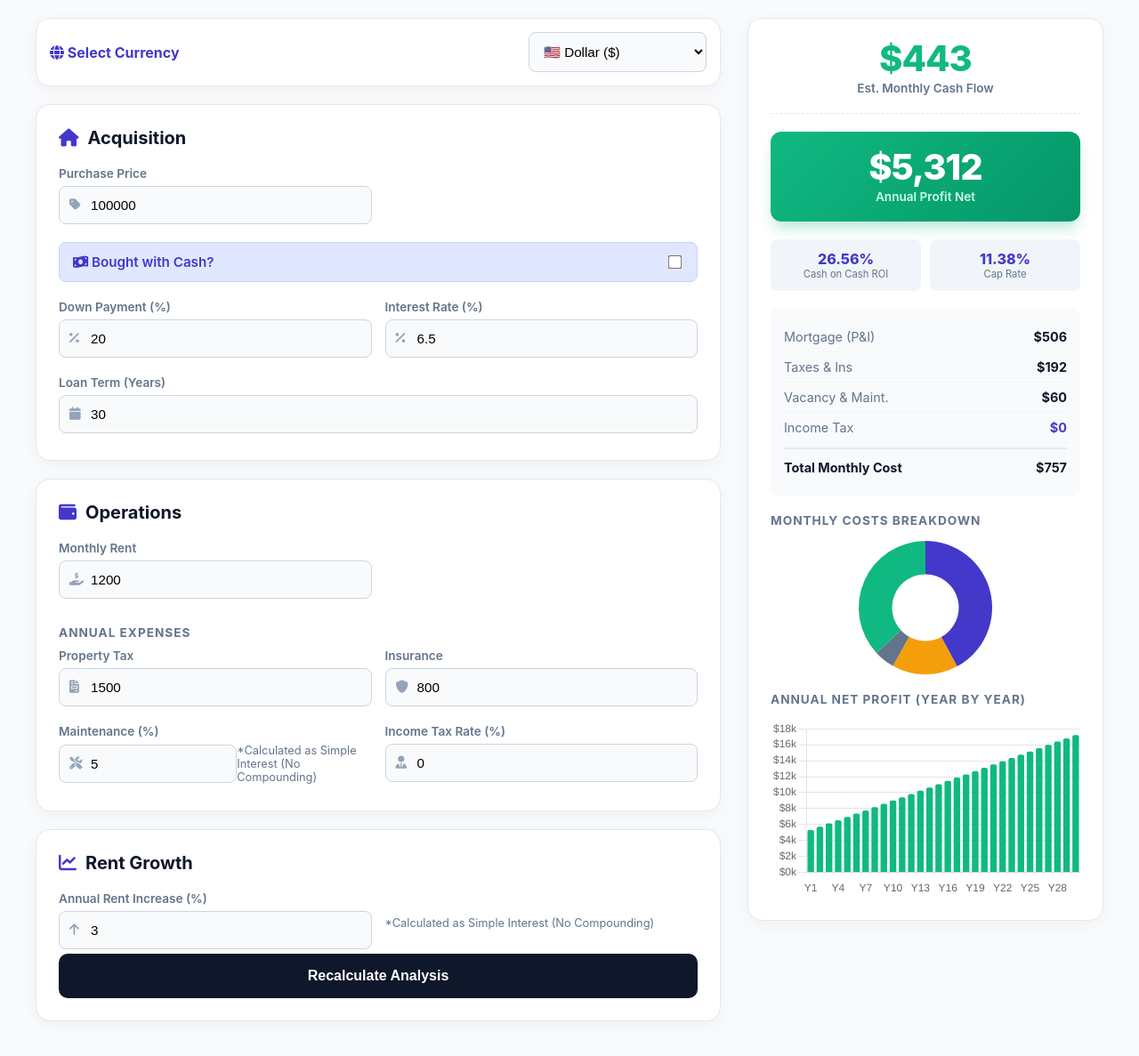
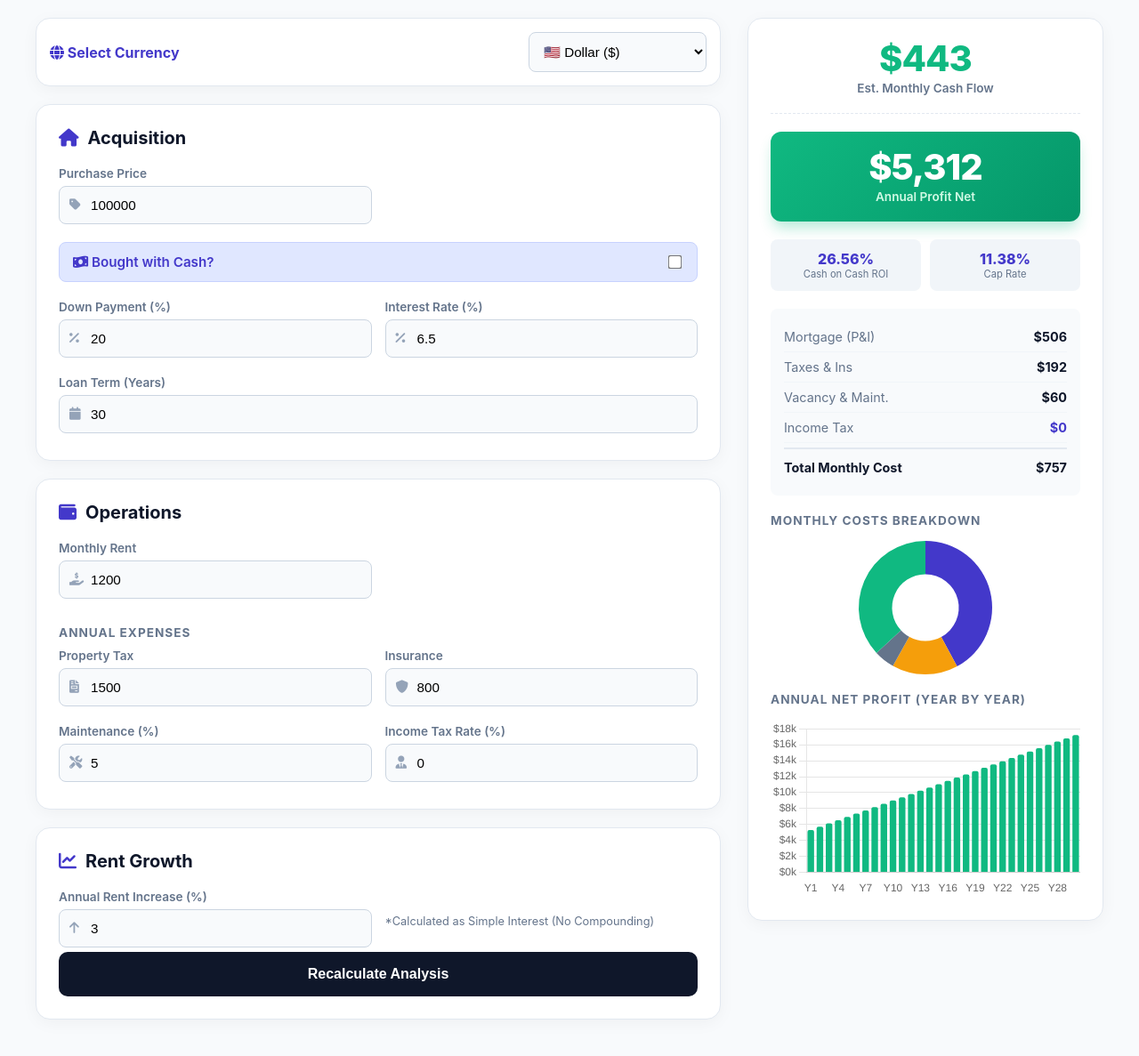
Before and after one commit to Archx0Mas/Archx0Mas.github.io, a Jekyll site: the page rental-roi-calculator.html, which Jekyll copies as it is, in a window 1280 px wide and 1188 px high. Shown: the whole window at 89% size. Built offline with Jekyll 4.4.1, drawn with Linux system fonts in a browser that asks for light colours.

Commit message:
Remove maintenance rate calculation note
Removed note about maintenance rate calculation method.

```diff
--- a/rental-roi-calculator.html
+++ b/rental-roi-calculator.html
@@ -222,9 +222,6 @@
                     <div class="input-icon-group">
                         <i class="fas fa-tools"></i>
                         <input type="number" id="maintenanceRate" value="5">
-                        <div style="font-size: 0.8em; color: #64748b; align-self: bottom;">
-                    *Calculated as Simple Interest (No Compounding)
-                </div>
                     </div>
                 </div>
                  <div class="input-wrapper">
```
